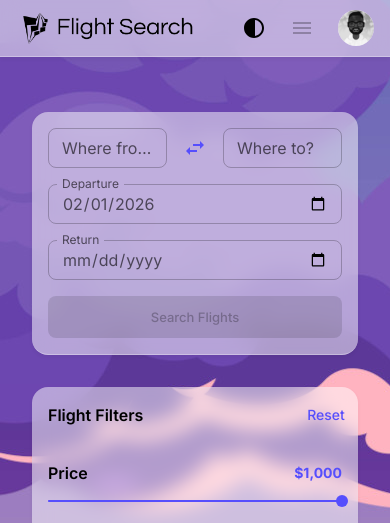
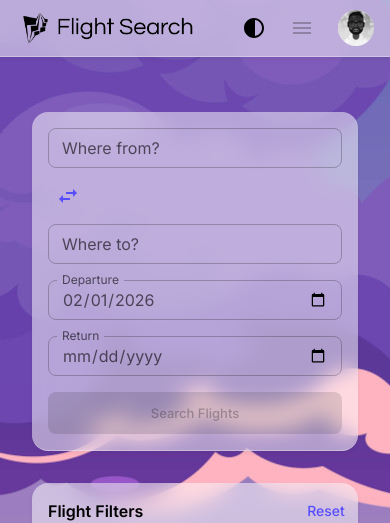
Before and after one commit to iwobedotcom/flight-search, a React (Vite) app: page / in a window 390 px wide. Shown: the top 523 px of the page. Built offline with nearby package versions, Linux system fonts and the light colour scheme; no server answers.

Commit message:
bug: mobile input fields overflow fix

```diff
--- a/src/components/SearchForm.tsx
+++ b/src/components/SearchForm.tsx
@@ -100,6 +100,8 @@ export default function SearchForm({
   return (
     <Box
       sx={{
+        minWidth: 0, // 👈 VERY IMPORTANT
+
         backgroundColor: `${theme.palette.mode === "dark" ? "rgba(0, 0, 0, 0.9)" : "rgba(255, 255, 255, 0.5)"}`,
         backdropFilter: "blur(10px)",
         WebkitBackdropFilter: "blur(10px)",
@@ -119,6 +121,9 @@ export default function SearchForm({
           display: { xs: "flex", md: "contents" },
           alignItems: "center",
           gap: 1,
+          width: "100%",
+          minWidth: 0, // 👈 key
+          flexWrap: "wrap", // 👈 prevents horizontal overflow
         }}
       >
         <Autocomplete
```
